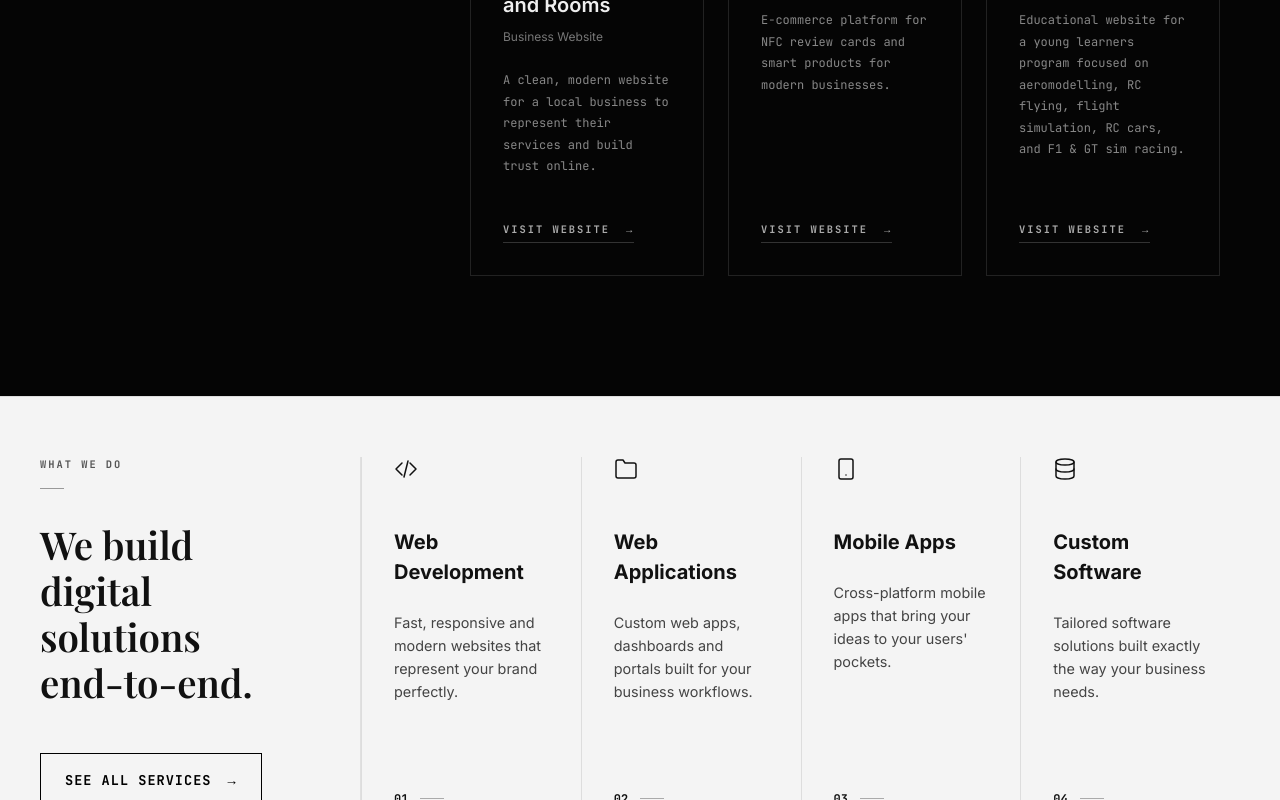
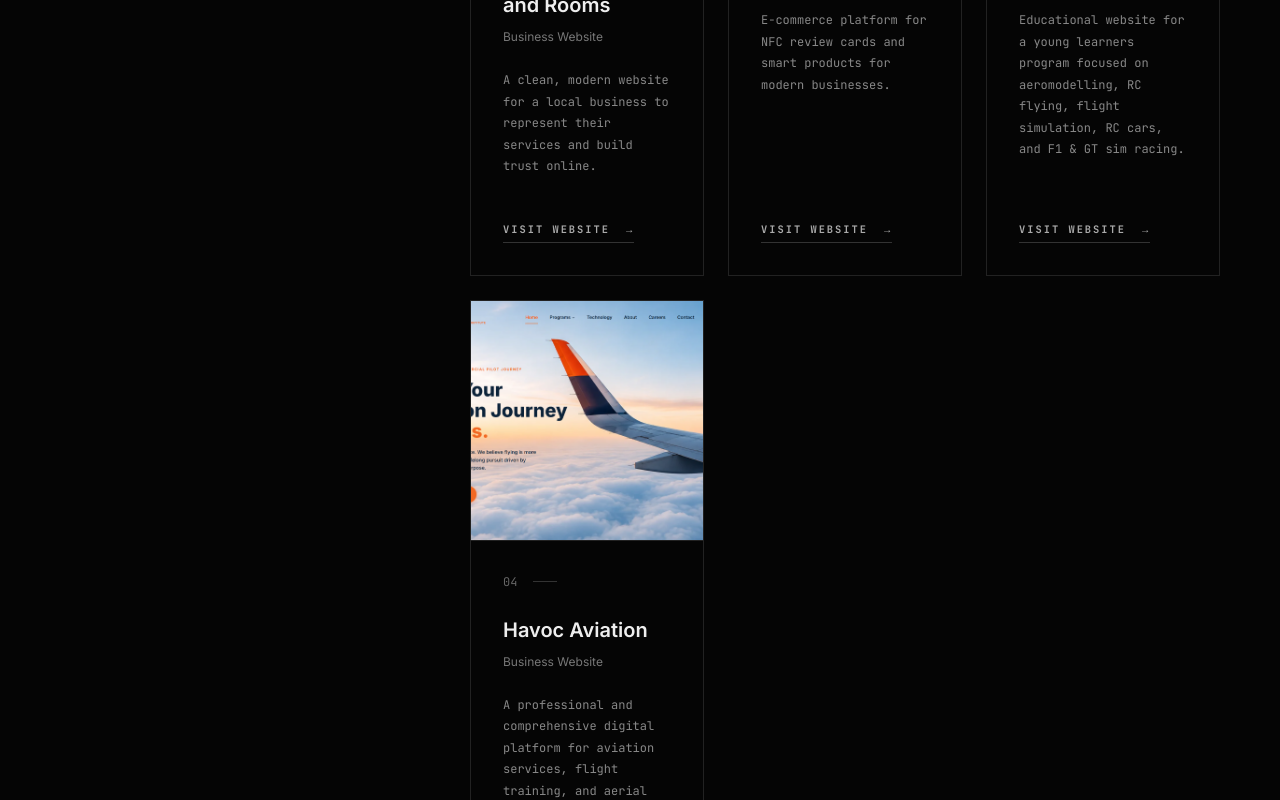
Before and after one commit to Aneesh1290/whynotdev, a Next.js app: page / in a window 1280 px wide. Shown: the part 1614-2414 px from the top of the page. Built offline with nearby package versions, Linux system fonts and the light colour scheme; a web font is replaced by a local one.

Commit message:
Add Havoc Aviation project to portfolio

```diff
--- a/src/app/page.tsx
+++ b/src/app/page.tsx
@@ -114,7 +114,8 @@ export default function Home() {
               {[
                 { id: '01', title: 'Parshuram Seashore Cafe and Rooms', type: 'Business Website', desc: 'A clean, modern website for a local business to represent their services and build trust online.', link: 'https://parashuramhomestay.com/', image: '/parshuramhomestay.png' },
                 { id: '02', title: 'NexTap', type: 'NFC Product Platform', desc: 'E-commerce platform for NFC review cards and smart products for modern businesses.', link: 'https://nextap.whynotdev.in/', image: '/nextap.png' },
-                { id: '03', title: 'Havoc EFS', type: 'Business Website', desc: 'Educational website for a young learners program focused on aeromodelling, RC flying, flight simulation, RC cars, and F1 & GT sim racing.', link: 'https://havocefs.in/', image: '/havocefs.png' }
+                { id: '03', title: 'Havoc EFS', type: 'Business Website', desc: 'Educational website for a young learners program focused on aeromodelling, RC flying, flight simulation, RC cars, and F1 & GT sim racing.', link: 'https://havocefs.in/', image: '/havocefs.png' },
+                { id: '04', title: 'Havoc Aviation', type: 'Business Website', desc: 'A professional and comprehensive digital platform for aviation services, flight training, and aerial solutions.', link: 'https://havocaviation.in/', image: '/havocaviation.png' }
               ].map((project) => (
                 <div key={project.id} style={{ display: 'flex', flexDirection: 'column' }}>
 
```
Also changed, not shown: public/havocaviation.png (added).
